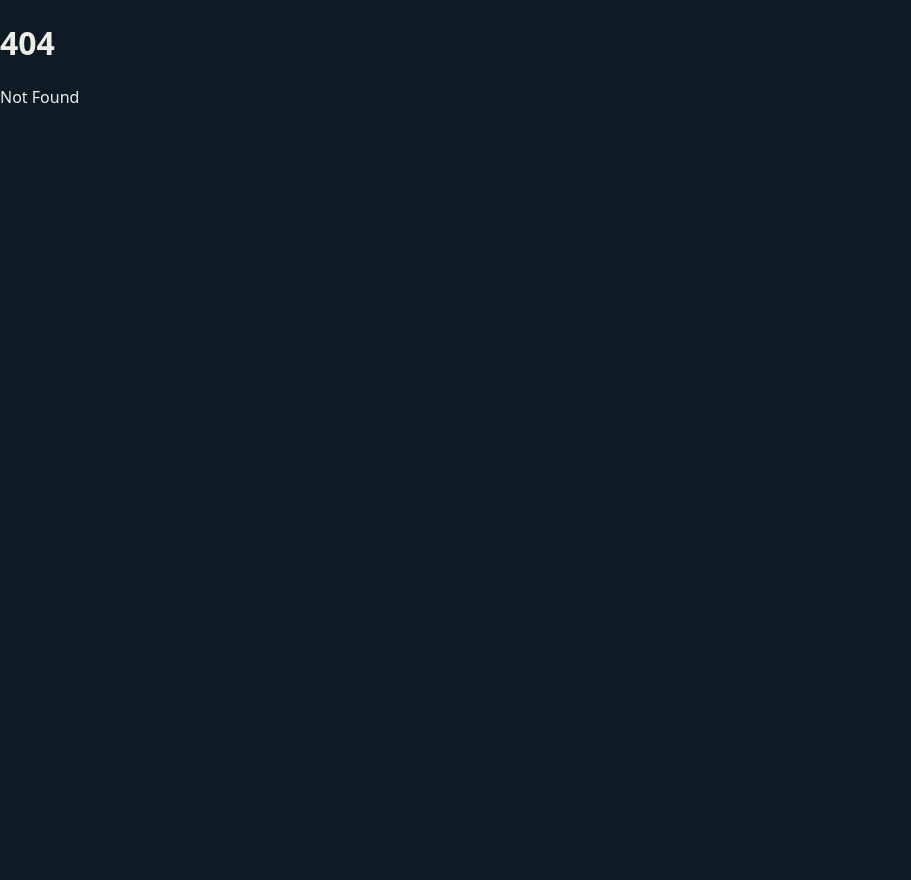
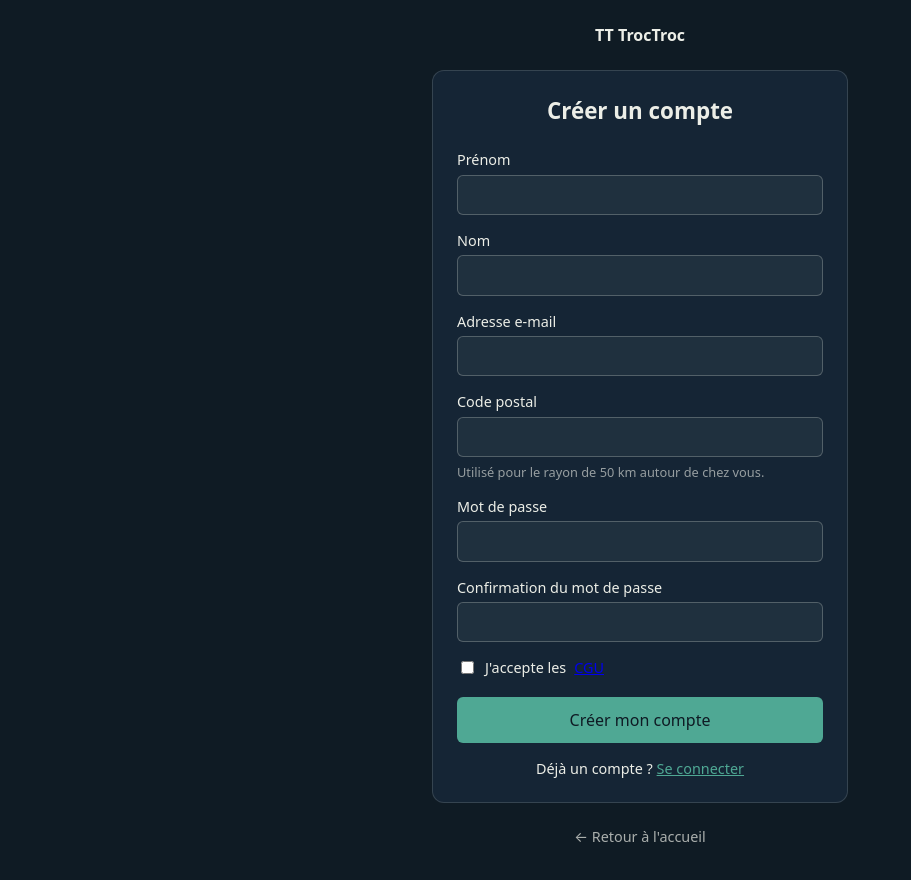
Before and after one commit to narimenOUHIDA/Troc-Troc, a SvelteKit app in the folder frontend/: page /inscription in a window 1280 px wide. Before the commit this address had no page. Shown: the top 880 px of the page, without its empty margins (0-911 px from the left). Before the commit the page ends 800 px from the top, so only its background shows below. Built offline with nearby package versions, Linux system fonts and the light colour scheme.

Commit message:
feat(frontend): ajouter la page d'inscription

```diff
--- a/frontend/src/app.css
+++ b/frontend/src/app.css
@@ -86,6 +86,14 @@ body {
 	color: var(--color-fond) !important;
 	padding: 0.5rem 1rem;
 	border-radius: 0.375rem;
+}
+
+/* Réinitialise les styles navigateur par défaut quand .button-primary est posé sur un <button>
+   (ex. formulaires d'auth) plutôt que sur un <a> (ex. header). */
+button.button-primary {
+	border: none;
+	font: inherit;
+	cursor: pointer;
 }
 
 .hero {
@@ -229,6 +237,110 @@ body {
 	text-decoration: none;
 }
 
+/* Écrans d'authentification (Connexion/Inscription) : en-tête minimal + carte centrée,
+   cf. §Éléments transverses du wireframe. Empilage vertical mobile-first natif ici : la carte est
+   déjà en colonne (display:flex column) et en width:100% jusqu'à sa max-width, donc pas besoin
+   de media query dédiée pour ce bloc. */
+.auth-header {
+	display: flex;
+	justify-content: center;
+	padding: 1.5rem;
+}
+
+.auth-main {
+	display: flex;
+	flex-direction: column;
+	align-items: center;
+	gap: 1.5rem;
+	padding: 0 1.5rem 3rem;
+}
+
+.auth-card {
+	width: 100%;
+	max-width: 26rem;
+	display: flex;
+	flex-direction: column;
+	gap: 1rem;
+	padding: 1.5rem;
+	background: #152535;
+	border: 1px solid rgba(236, 238, 231, 0.15);
+	border-radius: 0.75rem;
+}
+
+.auth-card h1 {
+	margin: 0 0 0.5rem;
+	font-size: 1.4rem;
+	text-align: center;
+}
+
+.auth-card label {
+	display: flex;
+	flex-direction: column;
+	gap: 0.35rem;
+	font-size: 0.9rem;
+}
+
+.auth-card input[type='text'],
+.auth-card input[type='email'],
+.auth-card input[type='password'] {
+	padding: 0.6rem 0.75rem;
+	border: 1px solid rgba(236, 238, 231, 0.25);
+	border-radius: 0.375rem;
+	background: rgba(236, 238, 231, 0.05);
+	color: var(--color-papier);
+	font: inherit;
+}
+
+.auth-card .hint {
+	font-size: 0.8rem;
+	color: rgba(236, 238, 231, 0.6);
+}
+
+.auth-card .checkbox {
+	flex-direction: row;
+	align-items: center;
+	gap: 0.5rem;
+}
+
+.auth-card .checkbox input {
+	width: auto;
+}
+
+/* La charte graphique v1 ne définit pas de couleur d'erreur/danger dédiée : on réutilise l'ambre
+   "repère", seule couleur de la palette prévue pour attirer l'œil. À revoir si une couleur d'état
+   (erreur/succès) est ajoutée à la charte. */
+.form-error {
+	margin: 0;
+	color: var(--color-repere);
+	font-size: 0.875rem;
+}
+
+.auth-card .button-primary {
+	width: 100%;
+	padding: 0.75rem 1rem;
+	margin-top: 0.25rem;
+}
+
+.auth-switch {
+	margin: 0;
+	text-align: center;
+	font-size: 0.9rem;
+}
+
+.auth-switch a {
+	color: var(--color-confiance);
+}
+
+.auth-back {
+	color: rgba(236, 238, 231, 0.7);
+	text-decoration: none;
+	font-size: 0.9rem;
+}
+
+.auth-back:hover {
+	color: var(--color-papier);
+}
+
 /* Palier desktop : au-delà de 48rem (768px) le header et la recherche du hero repassent sur une
    seule ligne, l'écran étant assez large pour les 4 blocs du header et les 3 champs de recherche. */
 @media (min-width: 48rem) {
--- /dev/null
+++ b/frontend/src/routes/inscription/+page.svelte
@@ -0,0 +1,122 @@
+<script>
+	// Écran 5/9 des wireframes : Inscription (US02) — voir docs/conception/troctroc-wireframes.md §2.2
+
+	// Prénom/nom séparés ici, alors que le wireframe ASCII montre un seul champ "Nom complet" :
+	// on suit plutôt le dictionnaire des données (UTILISATEUR.nom / UTILISATEUR.prenom, deux colonnes
+	// distinctes). Un champ unique obligerait à re-découper la saisie côté serveur, peu fiable
+	// (ex. noms composés, particules).
+	let prenom = $state('');
+	let nom = $state('');
+	let email = $state('');
+	let codePostal = $state('');
+	let motDePasse = $state('');
+	let confirmation = $state('');
+	let accepteCgu = $state(false);
+
+	// Dérivé plutôt que vérifié seulement à la soumission : affiche l'erreur dès que l'utilisateur
+	// a commencé à taper la confirmation, sans attendre un submit.
+	let motDePasseDifferent = $derived(confirmation.length > 0 && motDePasse !== confirmation);
+
+	/**
+	 * Pas encore de POST /auth/register côté backend (route à créer, et sa forme exacte —
+	 * /api/auth vs /api/v1/auth — reste à trancher en équipe, voir docs/conception/troctroc-endpoints.md
+	 * vs. la section endpoints du cahier des charges). Pour l'instant on ne fait que la validation client.
+	 * @param {SubmitEvent} event
+	 */
+	function onInscription(event) {
+		event.preventDefault();
+
+		if (motDePasseDifferent) {
+			console.log('[inscription] mots de passe différents, envoi annulé');
+			return;
+		}
+
+		// Le mot de passe est volontairement exclu du log.
+		console.log('[inscription] création de compte', { prenom, nom, email, codePostal });
+	}
+</script>
+
+<svelte:head>
+	<title>TrocTroc — Créer un compte</title>
+</svelte:head>
+
+<!-- En-tête minimal (logo seul, centré) : variante utilisée sur Connexion/Inscription
+     (voir §Éléments transverses du wireframe). -->
+<header class="auth-header">
+	<a class="logo" href="/">TT TrocTroc</a>
+</header>
+
+<main class="auth-main">
+	<form class="auth-card" onsubmit={onInscription}>
+		<h1>Créer un compte</h1>
+
+		<label>
+			Prénom
+			<input type="text" name="prenom" required bind:value={prenom} autocomplete="given-name" />
+		</label>
+
+		<label>
+			Nom
+			<input type="text" name="nom" required bind:value={nom} autocomplete="family-name" />
+		</label>
+
+		<label>
+			Adresse e-mail
+			<input type="email" name="email" required bind:value={email} autocomplete="email" />
+		</label>
+
+		<label>
+			Code postal
+			<input
+				type="text"
+				name="codePostal"
+				required
+				bind:value={codePostal}
+				inputmode="numeric"
+				pattern={'[0-9]{5}'}
+				maxlength="5"
+				autocomplete="postal-code"
+			/>
+			<span class="hint">Utilisé pour le rayon de 50 km autour de chez vous.</span>
+		</label>
+
+		<label>
+			Mot de passe
+			<input
+				type="password"
+				name="motDePasse"
+				required
+				minlength="8"
+				bind:value={motDePasse}
+				autocomplete="new-password"
+			/>
+		</label>
+
+		<label>
+			Confirmation du mot de passe
+			<input
+				type="password"
+				name="confirmation"
+				required
+				bind:value={confirmation}
+				autocomplete="new-password"
+				aria-invalid={motDePasseDifferent}
+			/>
+		</label>
+
+		{#if motDePasseDifferent}
+			<p class="form-error">Les mots de passe ne correspondent pas.</p>
+		{/if}
+
+		<label class="checkbox">
+			<input type="checkbox" name="cgu" required bind:checked={accepteCgu} />
+			J'accepte les <a href="/cgu">CGU</a>
+		</label>
+
+		<button class="button-primary" type="submit">Créer mon compte</button>
+
+		<p class="auth-switch">Déjà un compte ? <a href="/connexion">Se connecter</a></p>
+	</form>
+
+	<a class="auth-back" href="/">&larr; Retour à l'accueil</a>
+</main>
```
